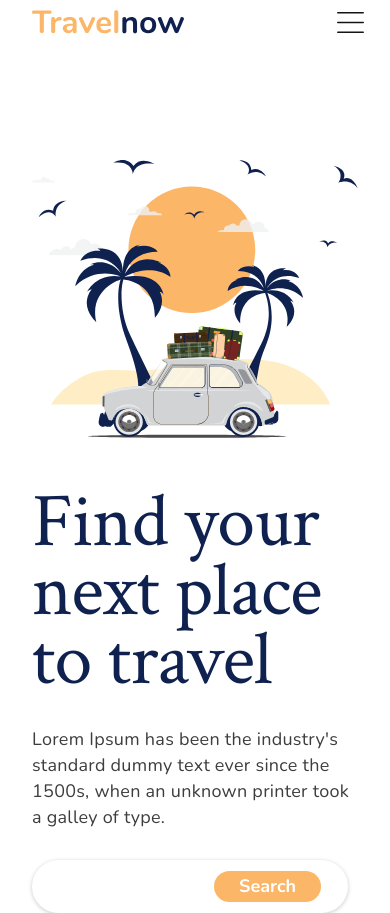
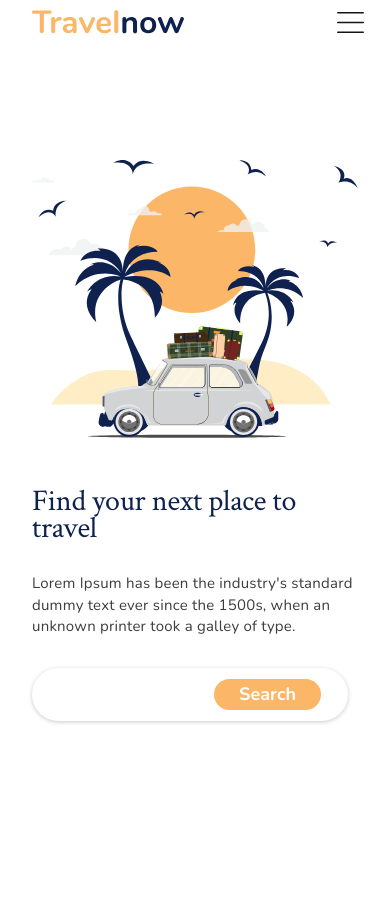
Before and after one commit to luiz2003/learning-web-inforjr, a React (Vite) app in the folder 8 - Travelnow/Travelnow/: page / in a window 390 px wide. After the commit the page ends 844 px from the top, so only its background shows below. Built offline with nearby package versions, Linux system fonts and the light colour scheme.

Commit message:
some mobile font size adjustments + header scroll fix

```diff
--- a/8 - Travelnow/Travelnow/src/Components/Discover/style.css
+++ b/8 - Travelnow/Travelnow/src/Components/Discover/style.css
@@ -73,6 +73,16 @@ button{
     .discover-aside{
         width: 100%;
     }
+    .hero-title{
+        font-size: 30px;
+        line-height: 91.7%;
+        letter-spacing: -0.01em;
+    }
+    .discover-aside p{
+        font-size: 15px;
+        line-height: 145.2%;
+        letter-spacing: 0.015em;
+    }
     .input{
         width: calc(100% - 64px);
         padding: 11px 27px;
--- a/8 - Travelnow/Travelnow/src/Components/Header/style.css
+++ b/8 - Travelnow/Travelnow/src/Components/Header/style.css
@@ -79,6 +79,12 @@ nav a:hover{
         justify-content: center;
         gap: 50px;
         overflow-y: hidden;
+        position: fixed;
+        top: 44px;
+        height: calc(100vw - 44px);
+        height: 100vh;
+        width: 100%;
+        background-color: white;
     }
 
 
```
